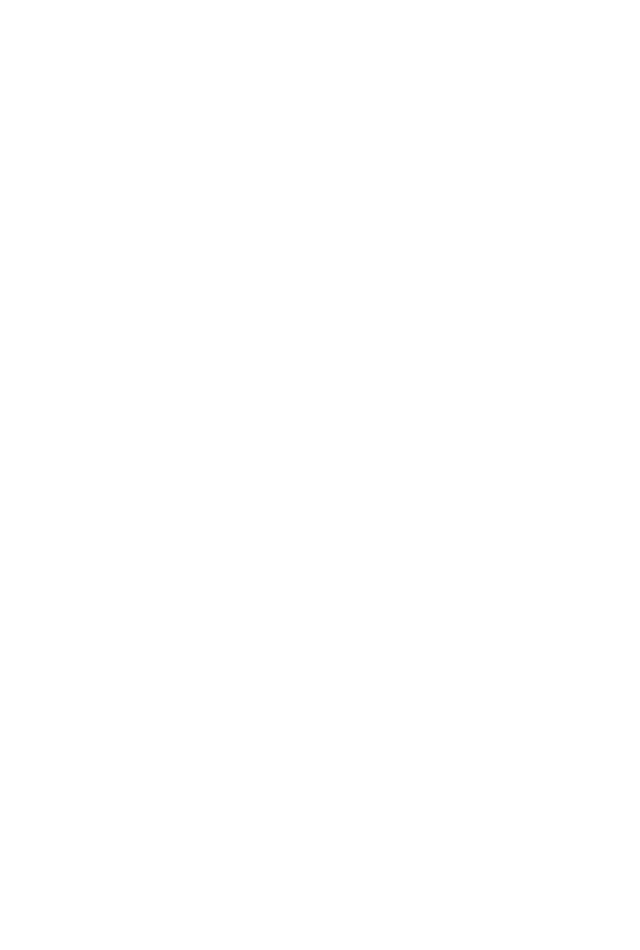
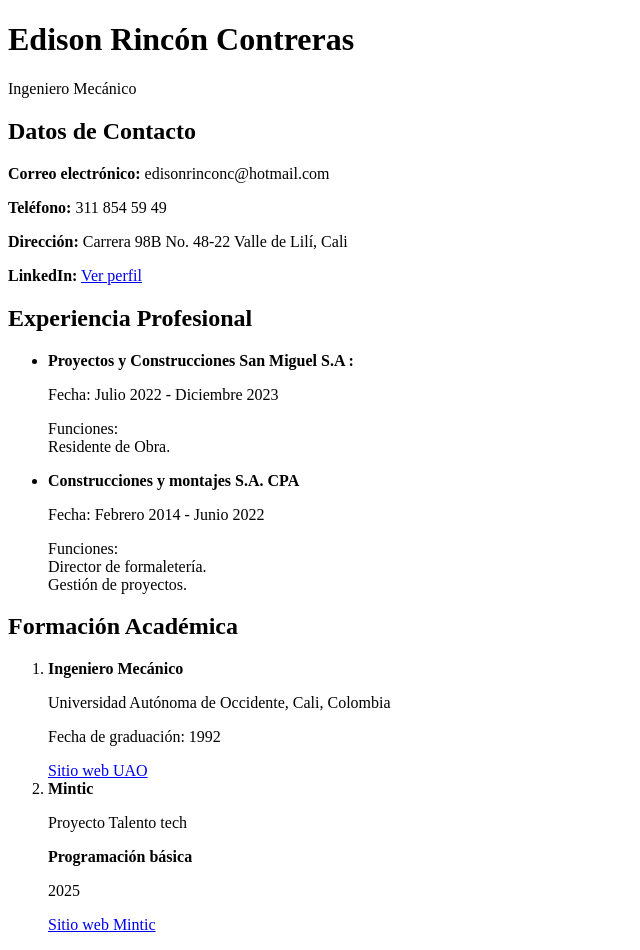
Before and after one commit to EdisonRincon/ttech-repo01, a plain HTML site: page index.html in a window 1280 px wide. Shown: the whole page, without its empty margins (0-640 px from the left). Before the commit the page ends 800 px from the top, so only its background shows below. Drawn offline with Linux system fonts and the light colour scheme.

Commit message:
Se agrega la formación académica, formación personal y experiencia académica

```diff
--- a/index.html
+++ b/index.html
@@ -3,9 +3,53 @@
 <head>
     <meta charset="UTF-8">
     <meta name="viewport" content="width=device-width, initial-scale=1.0">
-    <title>Document</title>
+    <title>Hoja de vida - Edison Rincón</title>
 </head>
 <body>
+    <header>
+        <h1>Edison Rincón Contreras </h1>
+        <P>Ingeniero Mecánico</P>
+        <h2>Datos de Contacto</h2>
+        <p><b>Correo electrónico: </b>edisonrinconc@hotmail.com</p>
+        <p><b>Teléfono: </b>311 854 59 49</p>
+        <p><b>Dirección: </b>Carrera 98B No. 48-22 Valle de Lilí, Cali</p>
+        <p><b>LinkedIn:</b>
+            <a href="https://www.linkedin.com/in/edison-rincon-contreras-6467273a/" target="_blank" rel="noopener noreferrer">Ver perfil</a>
+        </p>
+    </header>
+    <section id="experiencia">
+        <h2>Experiencia Profesional</h2>
+        <ul>
+             <li>
+                 <b>Proyectos y Construcciones San Miguel S.A :</b></li>
+                 <p>Fecha: Julio 2022 - Diciembre 2023</p>
+                 <p>Funciones: <br>Residente de Obra.</p>
+             </li>
+             <li>
+                 <b>Construcciones y montajes S.A. CPA</b></li>
+                 <p>Fecha: Febrero 2014 - Junio 2022</p>
+                 <p>Funciones: <br> Director de formaletería. <br>Gestión de proyectos.</p>
+             </li>
+        </ul>
+     </section>
+     <section id="formacion">
+         <h2>Formación Académica</h2>
+         <ol>
+             <li>
+                 <b>Ingeniero Mecánico</b></li>
+                 <p>Universidad Autónoma de Occidente, Cali, Colombia </p>
+                 <p>Fecha de graduación: 1992</p>
+                 <a href="https://www.uao.edu.co" target="_blank" rel="noopener noreferrer">Sitio web UAO</a>
+             </li>
+             <li>
+                 <b>Mintic</b>
+                 <p>Proyecto Talento tech</p>
+                 <p><b>Programación básica</b></p>
+                 <p>2025</p>
+                 <a href="https://www.mintic.gov.co" target="_blank" rel="noopener noreferrer">Sitio web Mintic</a>
+             </li>
+         </ol>
+     </section>
 
 </body>
 </html>
```
